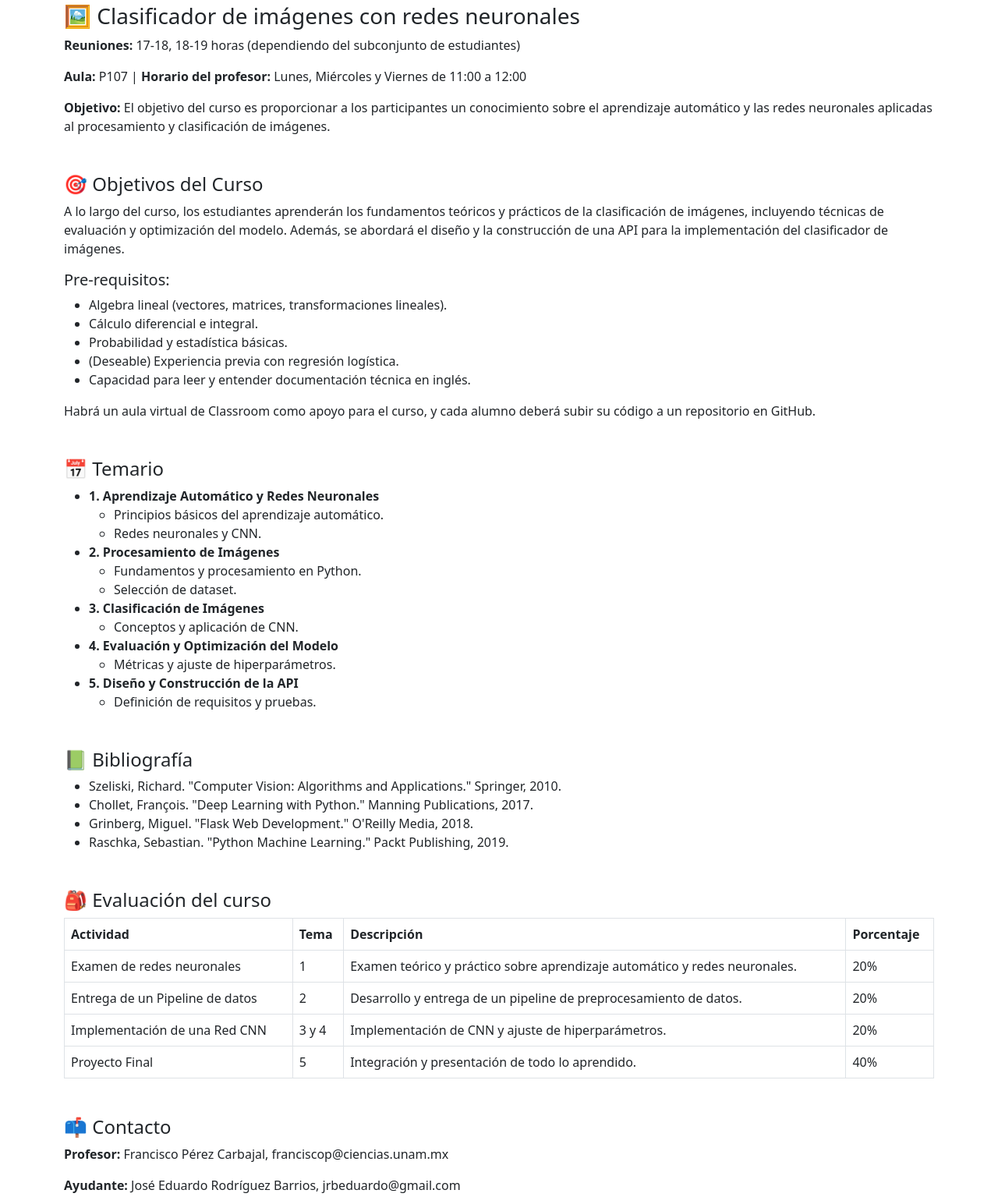
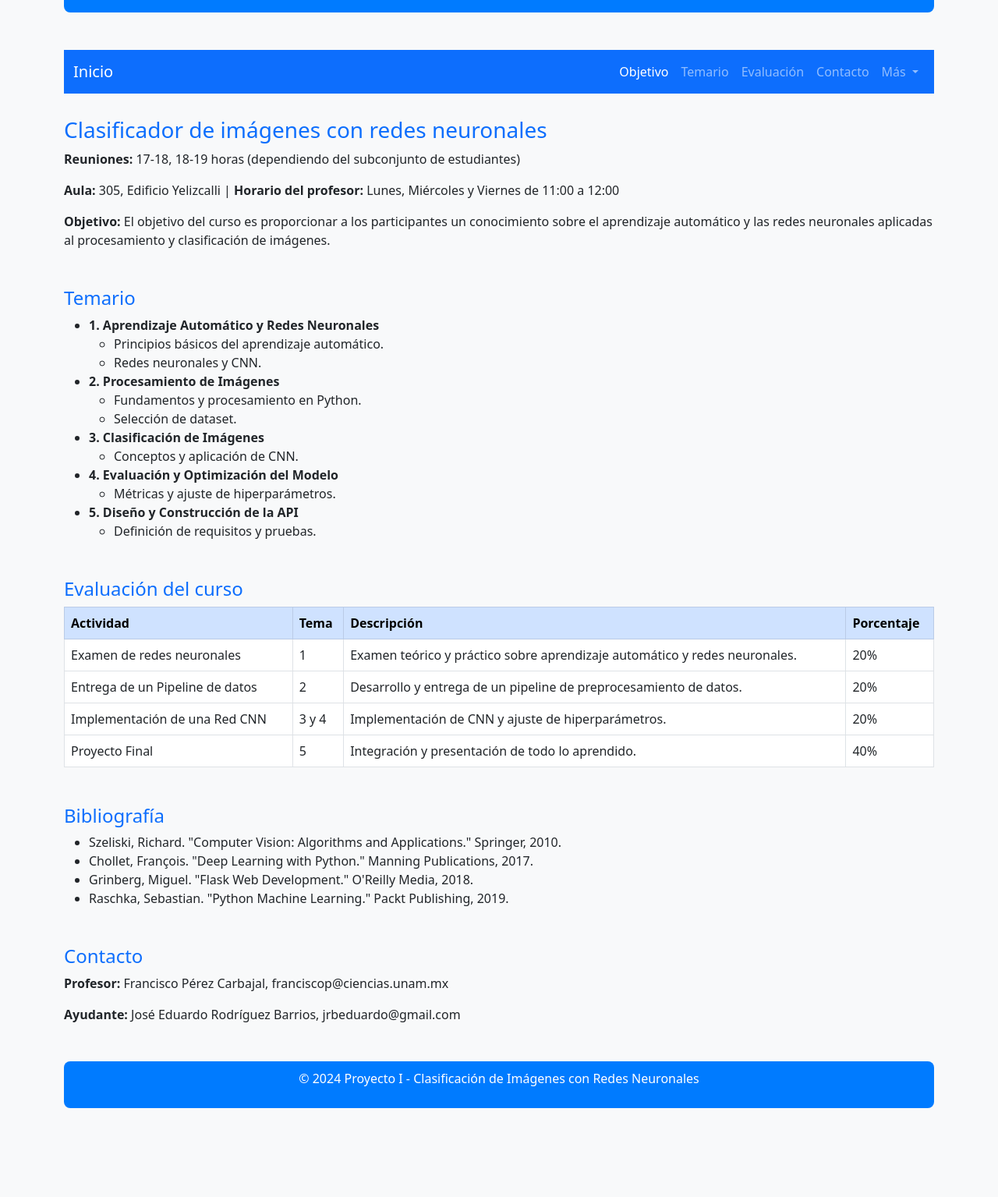
Before and after one commit to eduardofi/frontend-docker, a plain HTML site: page sitio/index.html in a window 1280 px wide. Shown: the part 298-1833 px from the top of the page at 78% size. After the commit the page ends 1719 px from the top, so only its background shows below. Drawn offline with nearby package versions, Linux system fonts and the light colour scheme.

Commit message:
cambiando estilos

```diff
--- a/sitio/index.html
+++ b/sitio/index.html
@@ -5,9 +5,43 @@
     <meta name="viewport" content="width=device-width, initial-scale=1.0">
     <title>Proyecto I - Clasificación de Imágenes con Redes Neuronales</title>
     <link href="https://cdn.jsdelivr.net/npm/bootstrap@5.3.0/dist/css/bootstrap.min.css" rel="stylesheet">
+    <style>
+        body {
+            background-color: #f8f9fa;
+        }
+        header {
+            background-color: #007bff;
+            color: white;
+            padding: 20px;
+            border-radius: 8px;
+        }
+        h1, h2 {
+            margin-bottom: 10px;
+        }
+        nav a {
+            color: white;
+        }
+        nav a:hover {
+            color: #dbe4ff;
+        }
+        section {
+            margin-top: 30px;
+        }
+        .table {
+            background-color: white;
+        }
+        footer {
+            background-color: #007bff;
+            color: white;
+            padding: 10px;
+            margin-top: 30px;
+            border-radius: 8px;
+        }
+    </style>
 </head>
 <body>
     <div class="container">
+        <!-- Encabezado -->
         <header class="text-center my-5">
             <h1>Matemáticas Aplicadas (plan 2017) 2025-1</h1>
             <h2>Proyecto I - Clasificación de Imágenes con Redes Neuronales</h2>
@@ -16,29 +50,53 @@
             <p>Modalidad mixta | 23 lugares, 22 alumnos</p>
         </header>
 
+        <!-- Menú de navegación -->
+        <nav class="navbar navbar-expand-lg navbar-dark bg-primary mb-4">
+            <div class="container-fluid">
+                <a class="navbar-brand" href="#">Inicio</a>
+                <button class="navbar-toggler" type="button" data-bs-toggle="collapse" data-bs-target="#navbarNav" aria-controls="navbarNav" aria-expanded="false" aria-label="Toggle navigation">
+                    <span class="navbar-toggler-icon"></span>
+                </button>
+                <div class="collapse navbar-collapse" id="navbarNav">
+                    <ul class="navbar-nav ms-auto">
+                        <li class="nav-item">
+                            <a class="nav-link active" aria-current="page" href="#">Objetivo</a>
+                        </li>
+                        <li class="nav-item">
+                            <a class="nav-link" href="#temario">Temario</a>
+                        </li>
+                        <li class="nav-item">
+                            <a class="nav-link" href="#evaluacion">Evaluación</a>
+                        </li>
+                        <li class="nav-item">
+                            <a class="nav-link" href="#contacto">Contacto</a>
+                        </li>
+                        <li class="nav-item dropdown">
+                            <a class="nav-link dropdown-toggle" href="#" id="navbarDropdown" role="button" data-bs-toggle="dropdown" aria-expanded="false">
+                                Más
+                            </a>
+                            <ul class="dropdown-menu" aria-labelledby="navbarDropdown">
+                                <li><a class="dropdown-item" href="#bibliografia">Bibliografía</a></li>
+                                <li><a class="dropdown-item" href="#">Presentación</a></li>
+                                <li><a class="dropdown-item" href="#">Editar Presentación</a></li>
+                            </ul>
+                        </li>
+                    </ul>
+                </div>
+            </div>
+        </nav>
+
+        <!-- Sección Objetivo -->
         <section>
-            <h3>🖼️ Clasificador de imágenes con redes neuronales</h3>
+            <h3 class="text-primary">Clasificador de imágenes con redes neuronales</h3>
             <p><strong>Reuniones:</strong> 17-18, 18-19 horas (dependiendo del subconjunto de estudiantes)</p>
-            <p><strong>Aula:</strong> P107 | <strong>Horario del profesor:</strong> Lunes, Miércoles y Viernes de 11:00 a 12:00</p>
+            <p><strong>Aula:</strong> 305, Edificio Yelizcalli | <strong>Horario del profesor:</strong> Lunes, Miércoles y Viernes de 11:00 a 12:00</p>
             <p><strong>Objetivo:</strong> El objetivo del curso es proporcionar a los participantes un conocimiento sobre el aprendizaje automático y las redes neuronales aplicadas al procesamiento y clasificación de imágenes.</p>
         </section>
 
-        <section class="my-5">
-            <h4>🎯 Objetivos del Curso</h4>
-            <p>A lo largo del curso, los estudiantes aprenderán los fundamentos teóricos y prácticos de la clasificación de imágenes, incluyendo técnicas de evaluación y optimización del modelo. Además, se abordará el diseño y la construcción de una API para la implementación del clasificador de imágenes.</p>
-            <h5>Pre-requisitos:</h5>
-            <ul>
-                <li>Algebra lineal (vectores, matrices, transformaciones lineales).</li>
-                <li>Cálculo diferencial e integral.</li>
-                <li>Probabilidad y estadística básicas.</li>
-                <li>(Deseable) Experiencia previa con regresión logística.</li>
-                <li>Capacidad para leer y entender documentación técnica en inglés.</li>
-            </ul>
-            <p>Habrá un aula virtual de Classroom como apoyo para el curso, y cada alumno deberá subir su código a un repositorio en GitHub.</p>
-        </section>
-
-        <section class="my-5">
-            <h4>📅 Temario</h4>
+        <!-- Sección Temario -->
+        <section id="temario" class="my-5">
+            <h4 class="text-primary">Temario</h4>
             <ul>
                 <li><strong>1. Aprendizaje Automático y Redes Neuronales</strong>
                     <ul>
@@ -70,20 +128,11 @@
             </ul>
         </section>
 
-        <section class="my-5">
-            <h4>📗 Bibliografía</h4>
-            <ul>
-                <li>Szeliski, Richard. "Computer Vision: Algorithms and Applications." Springer, 2010.</li>
-                <li>Chollet, François. "Deep Learning with Python." Manning Publications, 2017.</li>
-                <li>Grinberg, Miguel. "Flask Web Development." O'Reilly Media, 2018.</li>
-                <li>Raschka, Sebastian. "Python Machine Learning." Packt Publishing, 2019.</li>
-            </ul>
-        </section>
-
-        <section class="my-5">
-            <h4>🎒 Evaluación del curso</h4>
+        <!-- Sección Evaluación -->
+        <section id="evaluacion" class="my-5">
+            <h4 class="text-primary">Evaluación del curso</h4>
             <table class="table table-bordered">
-                <thead>
+                <thead class="table-primary">
                     <tr>
                         <th>Actividad</th>
                         <th>Tema</th>
@@ -120,11 +169,28 @@
             </table>
         </section>
 
-        <section class="my-5">
-            <h4>📫 Contacto</h4>
+        <!-- Sección Bibliografía -->
+        <section id="bibliografia" class="my-5">
+            <h4 class="text-primary">Bibliografía</h4>
+            <ul>
+                <li>Szeliski, Richard. "Computer Vision: Algorithms and Applications." Springer, 2010.</li>
+                <li>Chollet, François. "Deep Learning with Python." Manning Publications, 2017.</li>
+                <li>Grinberg, Miguel. "Flask Web Development." O'Reilly Media, 2018.</li>
+                <li>Raschka, Sebastian. "Python Machine Learning." Packt Publishing, 2019.</li>
+            </ul>
+        </section>
+
+        <!-- Sección Contacto -->
+        <section id="contacto" class="my-5">
+            <h4 class="text-primary">Contacto</h4>
             <p><strong>Profesor:</strong> Francisco Pérez Carbajal, franciscop@ciencias.unam.mx</p>
             <p><strong>Ayudante:</strong> José Eduardo Rodríguez Barrios, jrbeduardo@gmail.com</p>
         </section>
+
+        <!-- Pie de página -->
+        <footer class="text-center">
+            <p>&copy; 2024 Proyecto I - Clasificación de Imágenes con Redes Neuronales</p>
+        </footer>
     </div>
 
     <script src="https://cdn.jsdelivr.net/npm/bootstrap@5.3.0/dist/js/bootstrap.bundle.min.js"></script>
```
